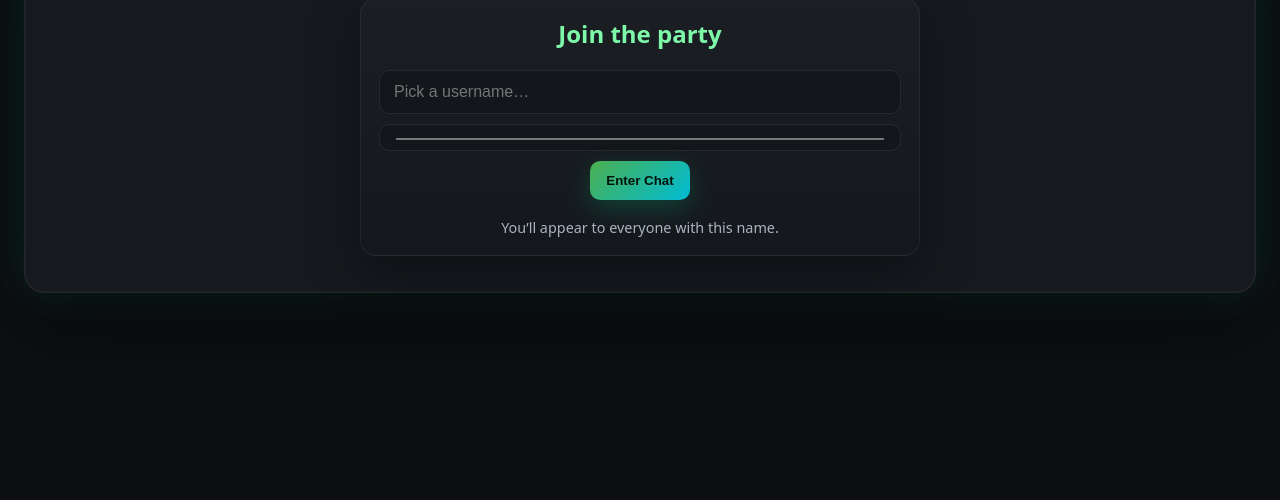
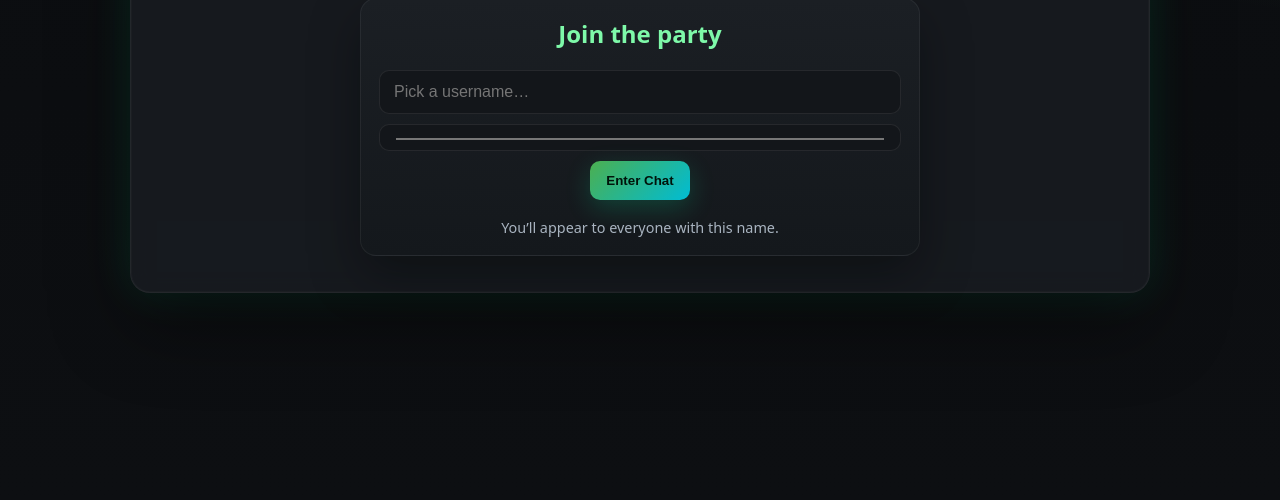
Before and after one commit to jasemontop/GlobalChatroom, a website: page index.html in a window 1280 px wide. Shown: the part 300-800 px from the top of the page. Drawn offline with nearby package versions, Linux system fonts and the light colour scheme; no server answers.

Commit message:
Update style.css

```diff
--- a/style.css
+++ b/style.css
@@ -26,7 +26,7 @@ body {
 }
 
 #chat-container {
-  width: 1320px;       /* bigger */
+  width: 1020px;       /* bigger */
   max-width: 98vw;     /* responsive */
   background: rgba(27,31,36,.72);
   border: 1px solid rgba(255,255,255,.06);
```
